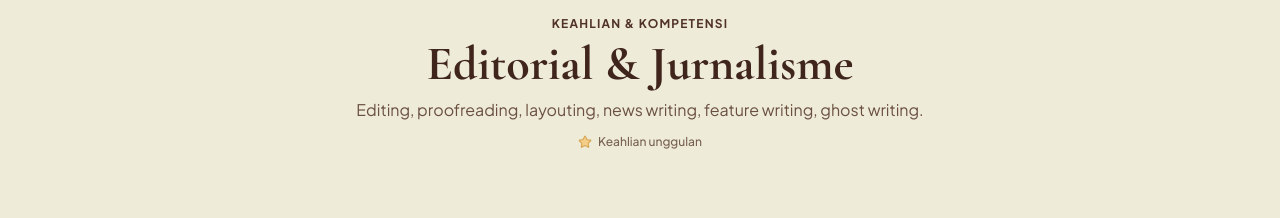
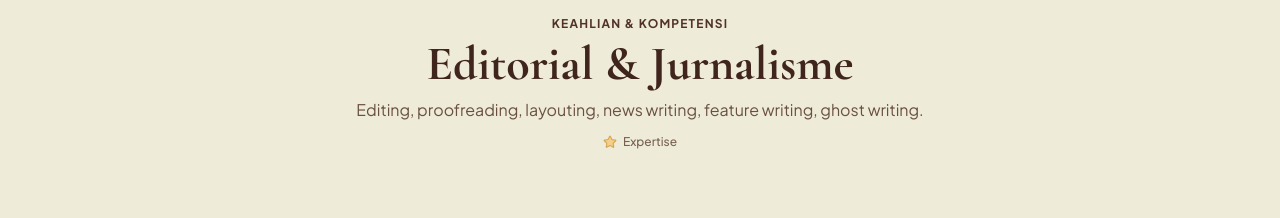
Before and after one commit to Praditya1808/portofolio-nextjs, a Next.js app: page / in a window 1280 px wide. Shown: the part 980-1198 px from the top of the page. Built offline with nearby package versions, Linux system fonts and the light colour scheme; no server answers.

Commit message:
patching

```diff
--- a/src/components/sections/Expertise.tsx
+++ b/src/components/sections/Expertise.tsx
@@ -26,7 +26,7 @@ export function Expertise() {
               aria-hidden="true"
               className="h-3.5 w-3.5 fill-amber-300 text-amber-500"
             />
-            Keahlian unggulan
+            Expertise
           </p>
         </Reveal>
 
@@ -82,7 +82,7 @@ export function Expertise() {
                             <span>
                               {item}
                               {isTopSkill ? (
-                                <span className="sr-only"> — keahlian unggulan</span>
+                                <span className="sr-only"> — Expertise</span>
                               ) : null}
                             </span>
                           </li>
```
